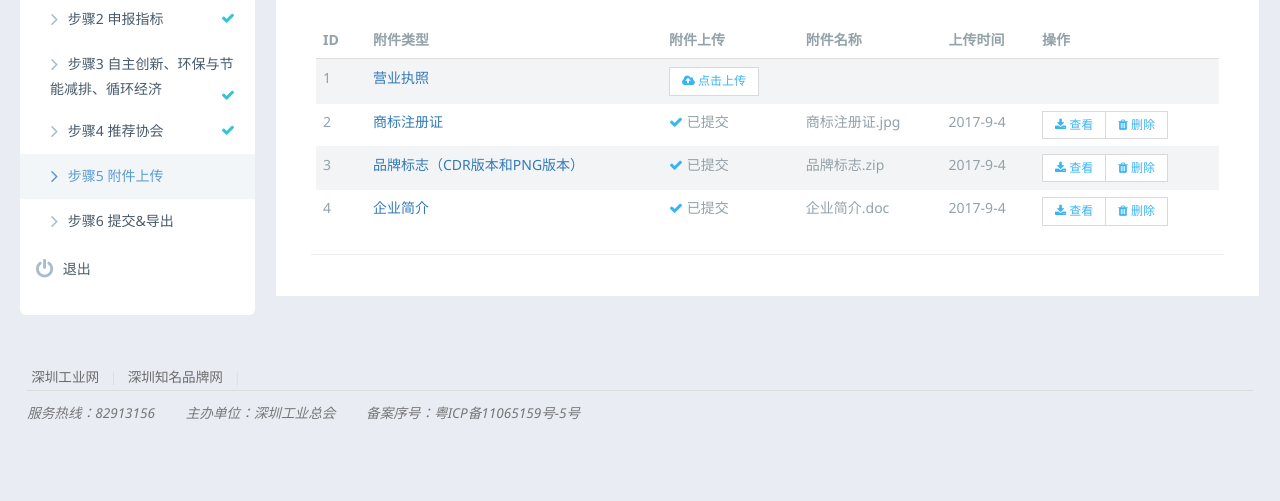
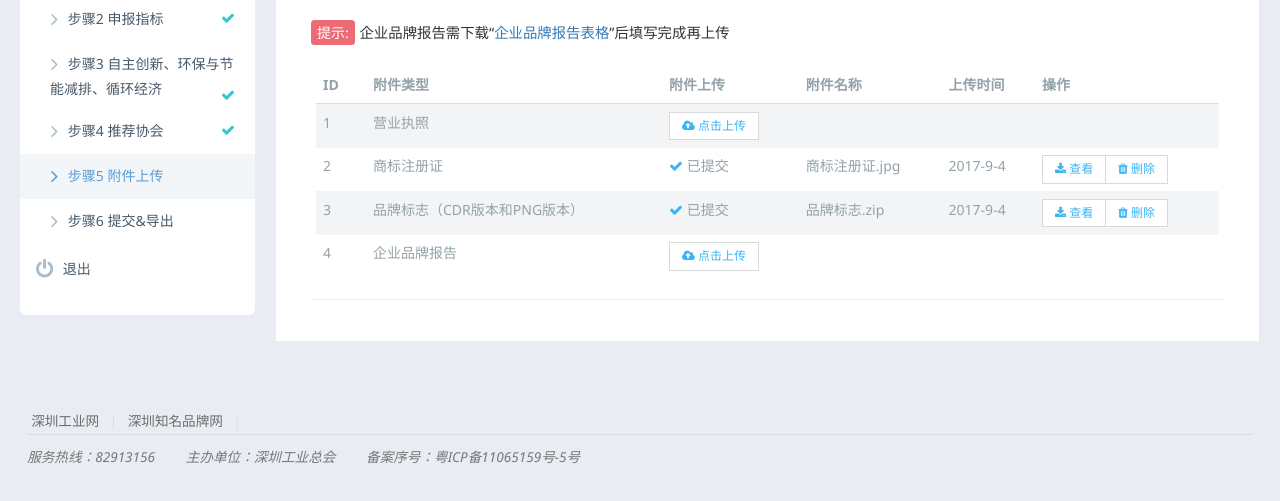
Before and after one commit to LevidM/brand-declaration, a plain HTML site: page application-step5.html in a window 1280 px wide. Shown: the part 291-792 px from the top of the page. Drawn offline with Linux system fonts and the light colour scheme.

Commit message:
添加企业品牌报告下载链接

```diff
--- a/application-step5.html
+++ b/application-step5.html
@@ -139,6 +139,8 @@
 
                     <div class="am-g">
                             <div class="am-u-sm-12">
+                                    <p><span class="label label-danger">提示:</span> <small>企业品牌报告需下载“<a href="">企业品牌报告表格</a>”后填写完成再上传</small>
+                                    </p>
                                 <form class="am-form">
                                     <table class="am-table am-table-striped am-table-hover table-main">
                                         <thead>
@@ -156,7 +158,7 @@
                                             <!-- 未上传样式 -->
                                             <tr>
                                                 <td>1</td>
-                                                <td><a href="#">营业执照</a></td>
+                                                <td>营业执照</td>
                                                 <td>
                                                     <div class="am-btn-group am-btn-group-xs am-form-file">
                                                         <button class="am-btn am-btn-default am-btn-xs am-hide-sm-only am-text-secondary"><span class="am-icon-cloud-upload"></span> 点击上传</button>
@@ -171,7 +173,7 @@
                                             <!-- 已上传样式 -->
                                             <tr>
                                                 <td>2</td>
-                                                <td><a href="#">商标注册证</a></td>
+                                                <td>商标注册证</td>
                                                 <td><i class="am-icon-check am-text-secondary"></i> 已提交</td>
                                                 <td class="am-hide-sm-only">商标注册证.jpg</td>
                                                 <td class="am-hide-sm-only">2017-9-4</td>
@@ -187,7 +189,7 @@
                                             </tr>
                                             <tr>
                                                 <td>3</td>
-                                                <td><a href="#">品牌标志（CDR版本和PNG版本）</a></td>
+                                                <td>品牌标志（CDR版本和PNG版本）</td>
                                                 <td><i class="am-icon-check am-text-secondary"></i> 已提交</td>
                                                 <td class="am-hide-sm-only">品牌标志.zip</td>
                                                 <td class="am-hide-sm-only">2017-9-4</td>
@@ -203,22 +205,17 @@
                                             </tr>
                                             <tr>
                                                 <td>4</td>
-                                                <td><a href="#">企业简介</a></td>
-                                                <td><i class="am-icon-check am-text-secondary"></i> 已提交</td>
-                                                <td class="am-hide-sm-only">企业简介.doc</td>
-                                                <td class="am-hide-sm-only">2017-9-4</td>
+                                                <td>企业品牌报告</td>
                                                 <td>
-                                                    <div class="am-btn-toolbar">
-                                                        <div class="am-btn-group am-btn-group-xs">
-                                                            <button class="am-btn am-btn-default am-btn-xs am-hide-sm-only am-text-secondary"><span class="am-icon-download"></span> 查看</button>
-                                                            <button class="am-btn am-btn-default am-btn-xs am-hide-sm-only am-text-secondary"><span class="am-icon-trash"></span> 删除</button>
-                                                        </div>
-                                                    </div>
-                                                </div>
+                                                    <div class="am-btn-group am-btn-group-xs am-form-file">
+                                                        <button class="am-btn am-btn-default am-btn-xs am-hide-sm-only am-text-secondary"><span class="am-icon-cloud-upload"></span> 点击上传</button>
+                                                        <input class="am-upload-input" type="file" multiple>
+                                                       </td>
+                                                <td class="am-hide-sm-only"></td>
+                                                <td class="am-hide-sm-only"></td>
+                                                <td>
                                                 </td>
                                             </tr>
-
-
 
                                         </tbody>
                                     </table>
```
